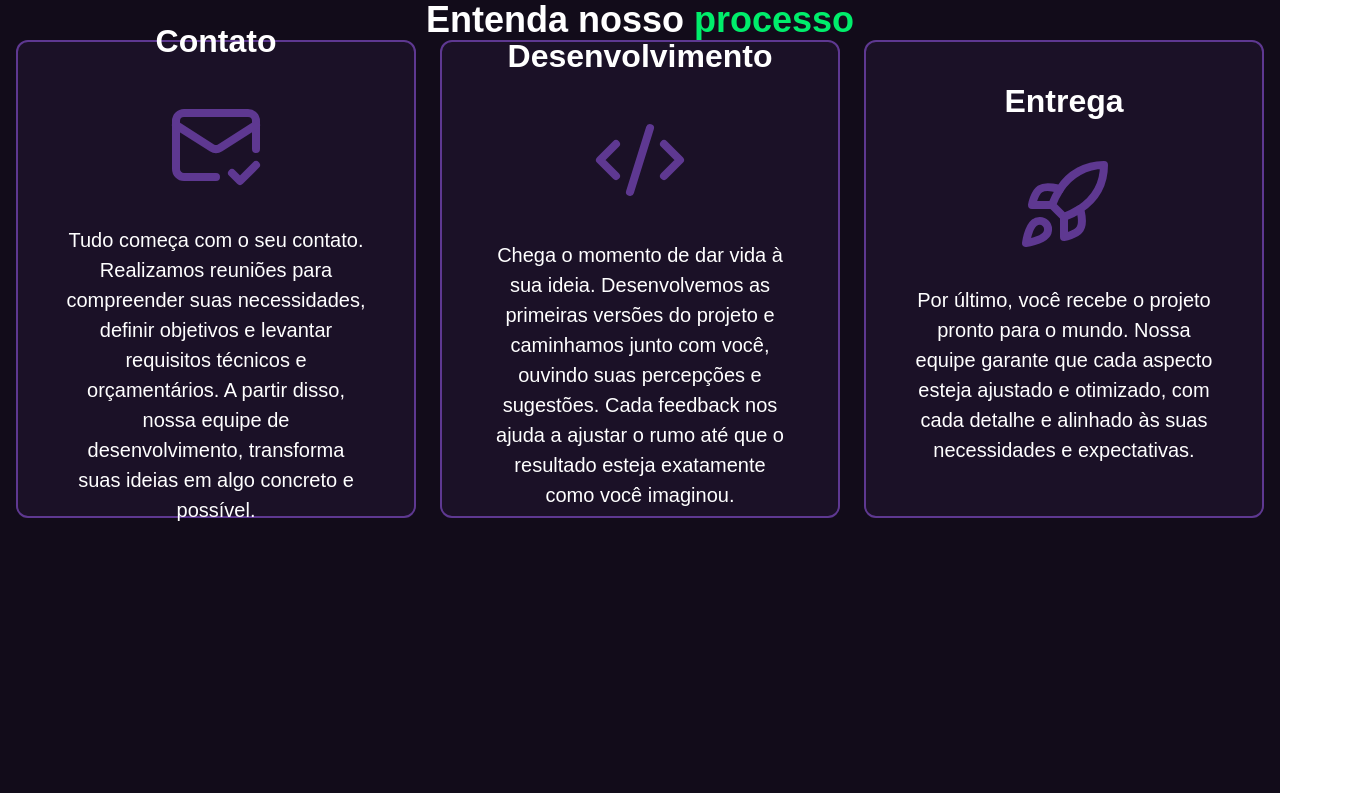
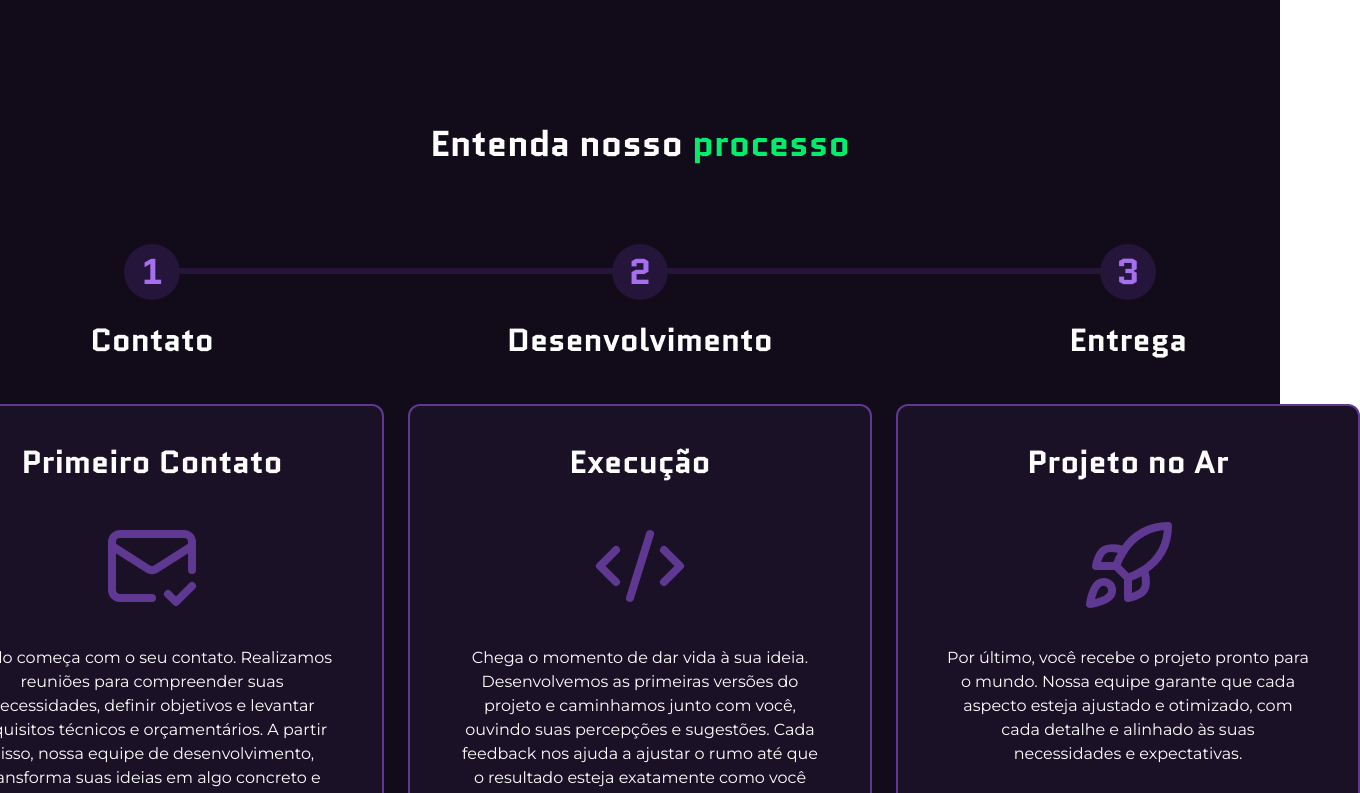
Before and after one commit to knex-projects/NewKnex-lp, a Next.js app: page / in a window 1280 px wide. Shown: the top 793 px of the page, 1360 px wide, since content can reach past the window. Built offline with nearby package versions, Linux system fonts and the light colour scheme.

Commit message:
feat: update ProcessSection with card titles and improved layout; modify global font styles

```diff
--- a/src/app/globals.css
+++ b/src/app/globals.css
@@ -73,5 +73,13 @@
 body {
   background: var(--background);
   color: var(--foreground);
-  font-family: Arial, Helvetica, sans-serif;
+  font-family: var(--font-montserrat), ui-sans-serif, system-ui, sans-serif;
 }
+
+.font-montserrat {
+  font-family: var(--font-montserrat), ui-sans-serif, system-ui, sans-serif;
+}
+
+.font-quantico {
+  font-family: var(--font-quantico), ui-sans-serif, system-ui, sans-serif;
+}
--- a/src/components/section/processSection.tsx
+++ b/src/components/section/processSection.tsx
@@ -5,42 +5,75 @@ export const ProcessSection = () => {
     {
       id: 1,
       title: "Contato",
+      cardTitle: "Primeiro Contato",
       description:
         "Tudo começa com o seu contato. Realizamos reuniões para compreender suas necessidades, definir objetivos e levantar requisitos técnicos e orçamentários. A partir disso, nossa equipe de desenvolvimento, transforma suas ideias em algo concreto e possível.",
-      icon: <MailCheck size={96} className="text-P3 group-hover:text-G3 transition-all duration-300" />,
+      icon: (
+        <MailCheck
+          size={96}
+          className="text-P3 group-hover:text-G3 transition-all duration-300"
+        />
+      ),
     },
     {
       id: 2,
       title: "Desenvolvimento",
+      cardTitle: "Execução",
       description:
         "Chega o momento de dar vida à sua ideia. Desenvolvemos as primeiras versões do projeto e caminhamos junto com você, ouvindo suas percepções e sugestões. Cada feedback nos ajuda a ajustar o rumo até que o resultado esteja exatamente como você imaginou.",
-      icon: <CodeXml size={96} className="text-P3 group-hover:text-G3 transition-all duration-300" />,
+      icon: (
+        <CodeXml
+          size={96}
+          className="text-P3 group-hover:text-G3 transition-all duration-300"
+        />
+      ),
     },
     {
       id: 3,
       title: "Entrega",
+      cardTitle: "Projeto no Ar",
       description:
         "Por último, você recebe o projeto pronto para o mundo. Nossa equipe garante que cada aspecto esteja ajustado e otimizado, com cada detalhe e alinhado às suas necessidades e expectativas.",
-      icon: <Rocket size={96} className="text-P3 group-hover:text-G3 transition-all duration-300" />,
+      icon: (
+        <Rocket
+          size={96}
+          className="text-P3 group-hover:text-G3 transition-all duration-300"
+        />
+      ),
     },
   ];
 
   return (
-    <section className="bg-BackGround min-h-[1006px]">
-      <div className="container mx-auto px-4">
+    <section className="bg-BackGround min-h-[1006px] flex flex-col items-center justify-center">
+      <div className="container mx-auto px-4 flex flex-col items-center justify-center gap-20">
         <h2 className="text-4xl font-bold text-center font-quantico text-white">
           Entenda nosso <span className="text-G4">processo</span>
         </h2>
 
-        <div className="flex flex-row gap-6 items-center justify-center">
+        <div className="relative flex flex-row gap-6 items-center justify-center">
+          <div className="pointer-events-none absolute left-[242px] right-[242px] top-[24px] h-px border-b-6 border-solid border-P1 bg-P1" />
+
+
+
           {PROCESS_STEPS.map((step) => (
-            <div
-              key={step.id}
-              className="group flex flex-col items-center justify-center border-2 w-[464px] h-[478px] border-P3 bg-Footer hover:border-G3 transition-all duration-300 rounded-xl p-12 pt-8 gap-8"
-            >
-              <h2 className="text-[2rem] font-bold text-white font-quantico">{step.title}</h2>
-              <span>{step.icon}</span>
-              <p className="text-white text-center font-montserrat text-[1.25rem]">{step.description}</p>
+            <div key={step.id} className="flex flex-col items-center justify-center">
+              <h1 className="relative z-10 text-4xl font-bold text-center font-quantico text-P5 bg-P1 rounded-full w-[56px] h-[56px] flex items-center justify-center mb-4">
+                {step.id}
+              </h1>
+              <h2 className="text-[2rem] font-bold text-white font-quantico mb-10">
+                {step.title}
+              </h2>
+              <div
+                className="group flex flex-col items-center justify-start border-2 w-[464px] h-[478px] border-P3 bg-Footer hover:border-G3 transition-all duration-300 rounded-xl p-12 pt-8 gap-8"
+              >
+                <h2 className="text-[2rem] font-bold text-white font-quantico">
+                  {step.cardTitle}
+                </h2>
+                <span>{step.icon}</span>
+                <p className="text-white text-center font-montserrat font-300">
+                  {step.description}
+                </p>
+              </div>
             </div>
           ))}
         </div>
```
